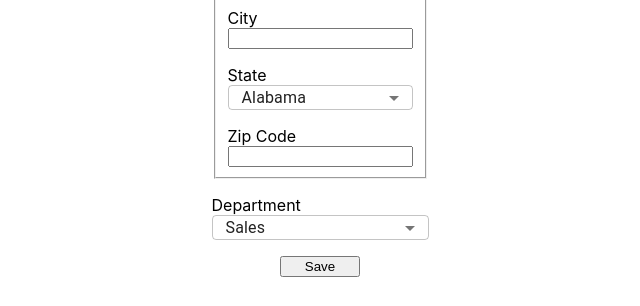
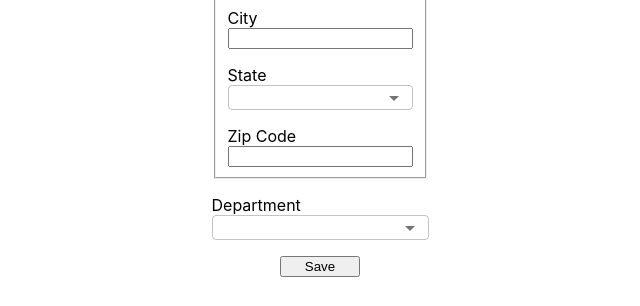
Before and after one commit to ChristopheRibault/ChristopheRibault_14_11112021, a React (Create React App) app: page / in a window 1280 px wide. Shown: the part 447-753 px from the top of the page, without its empty margins (320-960 px from the left). Built offline with nearby package versions, Linux system fonts and the light colour scheme.

Commit message:
fix: remove select default value

```diff
--- a/src/components/FormInput.js
+++ b/src/components/FormInput.js
@@ -34,7 +34,7 @@ const FormInput = function({
       input =
         <StyledSelect
           name={name}
-          value={value || selectItems[0]?.value || selectItems[0] || ''}
+          value={value || ''}
           id={name}
           onChange={handleChange}
           required={required}
```
